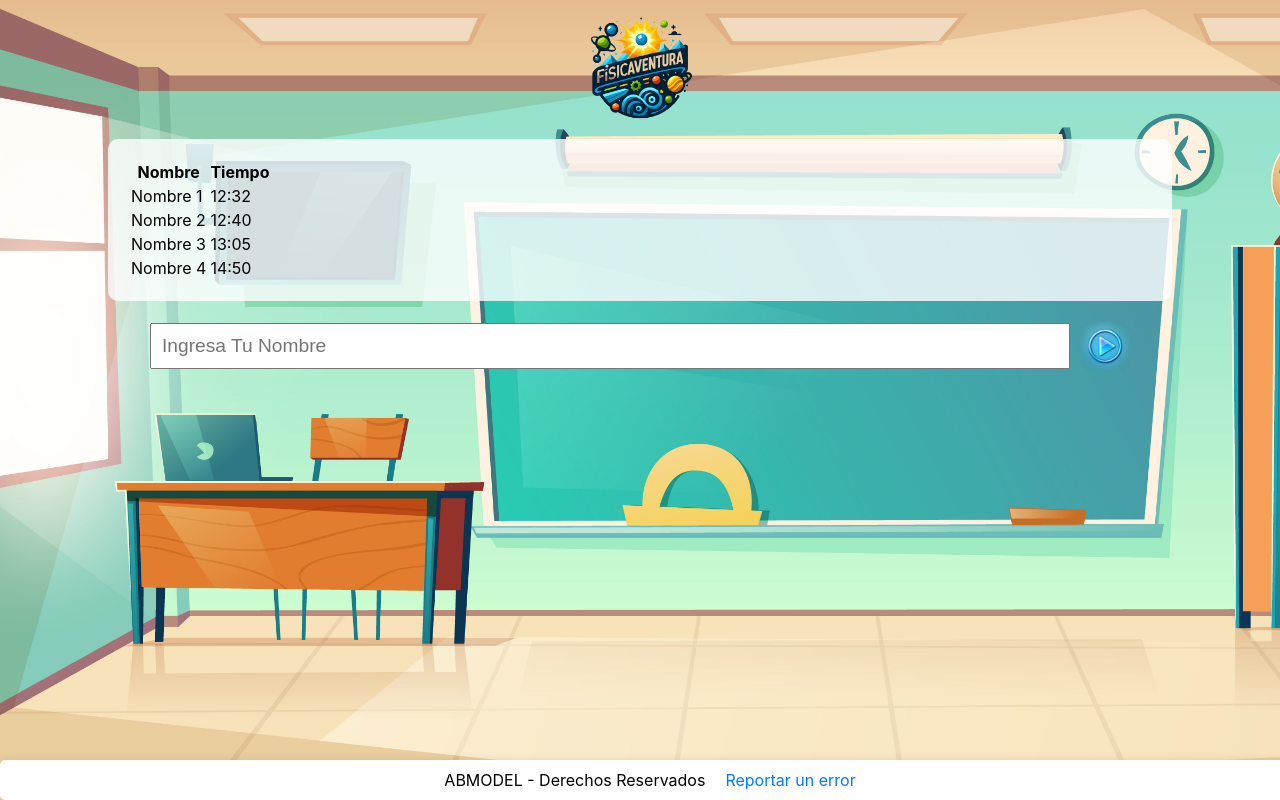
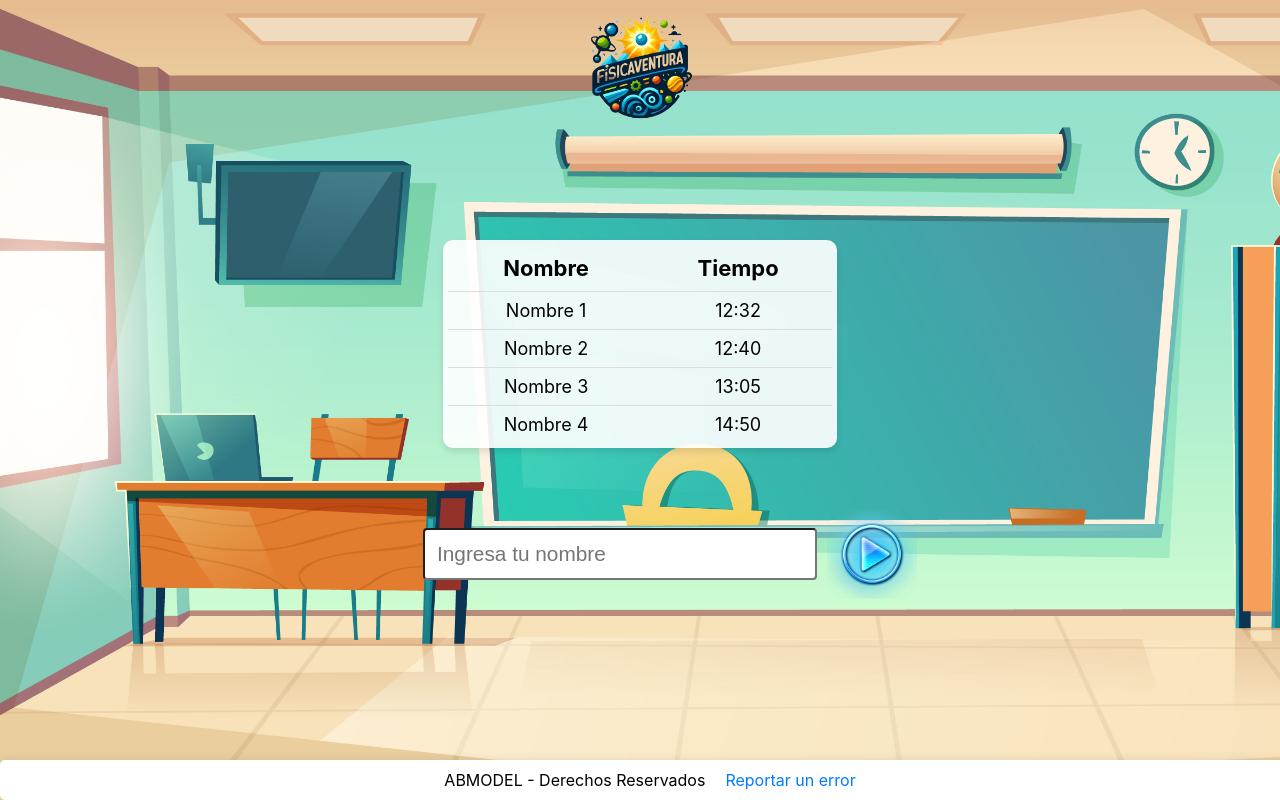
Before and after one commit to Ferengi2002/Proyecto-Usabilidad, a React (Create React App) app in the folder fisicaventura/: page / in a window 1280 px wide. Built offline with nearby package versions, Linux system fonts and the light colour scheme.

Commit message:
Mejorar el contenido de la pantalla de inicio

```diff
--- a/fisicaventura/src/App.css
+++ b/fisicaventura/src/App.css
@@ -10,12 +10,44 @@ body {
 }
 
 /* Estilos para el marcador */
+.scoreboard-container {
+  display: flex;
+  justify-content: center;
+  align-items: center;
+  height: 50vh;
+  margin-top: 5px;
+}
+
 .scoreboard {
-  background-color: rgba(255, 255, 255, 0.8);
+  background-color: rgba(255, 255, 255, 0.9);
   border-radius: 10px;
-  padding: 20px;
-  margin: 0 auto;
-  width: 80%;
+  padding: 5px;
+  box-shadow: 0 4px 6px rgba(0, 0, 0, 0.1);
+  width: 30%;
+  max-width: 400px;
+}
+
+.scoreboard table {
+  width: 100%;
+  border-collapse: collapse;
+}
+
+.scoreboard th {
+  padding: 10px;
+  text-align: center;
+  border-bottom: 1px solid #ddd;
+  font-size: 22px;
+}
+
+.scoreboard td {
+  padding: 8px;
+  text-align: center;
+  border-bottom: 1px solid #ddd;
+  font-size: 18px;
+}
+
+.scoreboard tr:last-child td {
+  border-bottom: none;
 }
 
 /* Estilos para el contenedor de entrada */
@@ -23,25 +55,29 @@ body {
   display: flex;
   justify-content: center;
   align-items: center;
-  margin: 20px 0;
+  padding-left: 60px;
+  margin: 0 auto;
   position: relative;
+  margin-top: -35px;
 }
 
 .input-name {
-  width: 70%;
-  padding: 10px;
-  font-size: 1.2em;
+  width: 30%;
+  padding: 12px;
+  font-size: 1.3em;
+  border-radius: 4px;
 }
 
 .play-button {
-  width: 50px; /* Ajusta el tamaño según sea necesario */
-  height: 50px;
+  width: 90px;
+  height: 90px;
   margin-left: 10px;
   cursor: pointer;
   background-image: url('./assets/images/boton.png');
   background-size: contain;
   background-repeat: no-repeat;
   border: none;
+  flex-shrink: 0; /* Evita que el botón se encoja */
 }
 
 /* Estilos generales para formularios */
--- a/fisicaventura/src/components/InputName.js
+++ b/fisicaventura/src/components/InputName.js
@@ -26,7 +26,7 @@ const InputName = () => {
     <div className="input-container">
       <input
         type="text"
-        placeholder="Ingresa Tu Nombre"
+        placeholder="Ingresa tu nombre"
         value={localName}
         onChange={handleChange}
         className="input-name"
--- a/fisicaventura/src/components/Scoreboard.js
+++ b/fisicaventura/src/components/Scoreboard.js
@@ -9,6 +9,7 @@ const Scoreboard = () => {
   ];
 
   return (
+    <div className="scoreboard-container">
     <div className="scoreboard">
       <table>
         <thead>
@@ -27,6 +28,7 @@ const Scoreboard = () => {
         </tbody>
       </table>
     </div>
+  </div>
   );
 };
 
```
